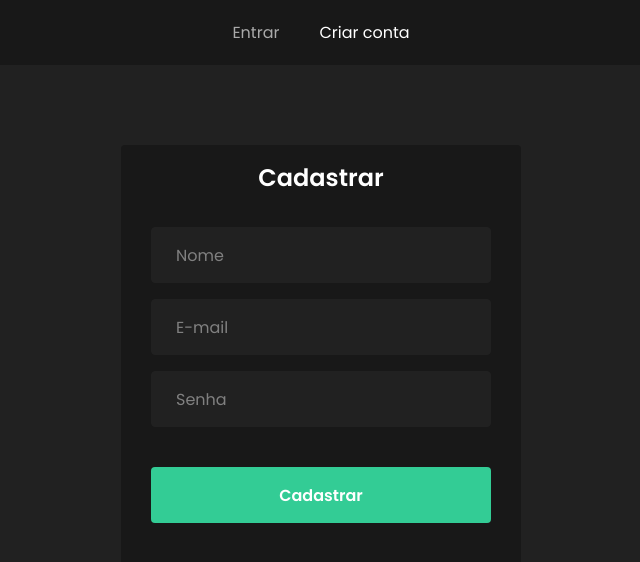
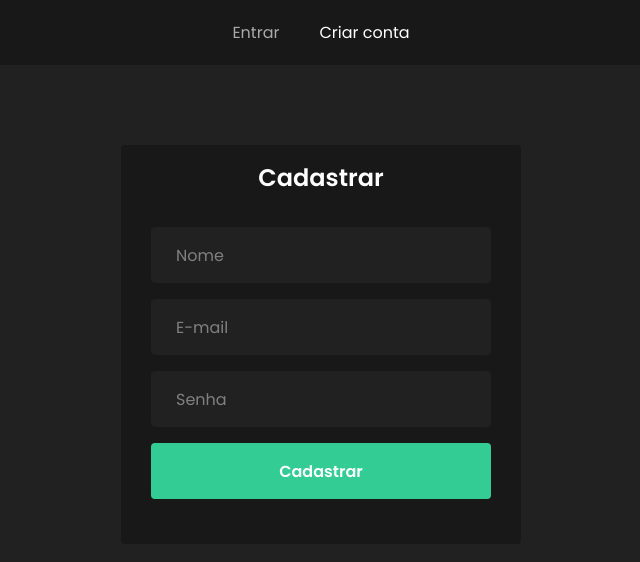
Before and after one commit to Bruno-SF-dev/dtmoney, a React (Create React App) app: page /auth/sign-up in a window 1280 px wide. Shown: the top 562 px of the page, without its empty margins (319-959 px from the left). Built offline with nearby package versions, Linux system fonts and the light colour scheme; no server answers.

Commit message:
extract Submit Button component

```diff
--- a/src/components/AuthForms/FormCreateUser/index.tsx
+++ b/src/components/AuthForms/FormCreateUser/index.tsx
@@ -24,7 +24,7 @@ export function FormCreateUser() {
   const {
     register,
     handleSubmit,
-    formState: { errors },
+    formState: { errors, isSubmitting },
   } = useForm<CreateUserFormData>({
     resolver: yupResolver(schemaValidation),
   });
@@ -34,6 +34,9 @@ export function FormCreateUser() {
     email,
     password,
   }) => {
+    await new Promise((resolve) => setTimeout(resolve, 2000));
+    // just to display the loader animation
+
     try {
       await onCreateUser({ email, password, name });
 
@@ -66,9 +69,7 @@ export function FormCreateUser() {
           error={errors.password}
         />
 
-        <button className="btn-submit" type="submit">
-          Cadastrar
-        </button>
+        <SubmitButton isSubmitting={isSubmitting}>Cadastrar</SubmitButton>
       </form>
     </Styled.FormContainer>
   );
--- a/src/components/AuthForms/FormSignIn/index.tsx
+++ b/src/components/AuthForms/FormSignIn/index.tsx
@@ -23,7 +23,7 @@ export function FormSignIn() {
   const {
     register,
     handleSubmit,
-    formState: { errors },
+    formState: { errors, isSubmitting },
   } = useForm<SignInFormData>({
     resolver: yupResolver(schemaValidation),
   });
@@ -32,6 +32,9 @@ export function FormSignIn() {
     email,
     password,
   }) => {
+    await new Promise((resolve) => setTimeout(resolve, 2000));
+    // just to display the loader animation
+
     try {
       await onSignIn({ email, password });
 
@@ -62,9 +65,7 @@ export function FormSignIn() {
           error={errors.password}
         />
 
-        <button className="btn-submit" type="submit">
-          Entrar
-        </button>
+        <SubmitButton isSubmitting={isSubmitting}>Entrar</SubmitButton>
       </form>
     </Styled.FormContainer>
   );
--- /dev/null
+++ b/src/components/SubmitButton/index.tsx
@@ -0,0 +1,18 @@
+import { ReactNode } from "react";
+import * as Styled from "./styles";
+
+interface SubmitButtonProps {
+  children: ReactNode;
+  isSubmitting?: boolean;
+}
+
+export function SubmitButton({
+  children,
+  isSubmitting = false,
+}: SubmitButtonProps) {
+  return (
+    <Styled.Container isLoading={isSubmitting} disabled={isSubmitting}>
+      <Styled.Content>{children}</Styled.Content>
+    </Styled.Container>
+  );
+}
--- /dev/null
+++ b/src/components/SubmitButton/styles.ts
@@ -0,0 +1,83 @@
+import styled, { css } from "styled-components";
+
+const loader = css`
+  // overlay
+  &::before {
+    content: "";
+    position: absolute;
+    inset: 0;
+    border-radius: 0.25rem;
+    background: rgba(0, 0, 0, 0.4);
+  }
+
+  // circle animated
+  &::after {
+    content: "";
+    position: absolute;
+    top: 50%;
+    left: 50%;
+    transform: translate(-50%, -50%);
+    width: 18px;
+    height: 18px;
+    border: 3px solid rgba(250, 250, 250, 0.9);
+    border-top-color: transparent;
+    border-radius: 50%;
+
+    animation: button-loading 0.5s infinite linear;
+
+    @keyframes button-loading {
+      to {
+        transform: translate(-50%, -50%) rotate(360deg);
+      }
+    }
+  }
+`;
+
+interface ContainerProps {
+  isLoading?: boolean;
+}
+
+export const Container = styled.button<ContainerProps>`
+  width: 100%;
+  background: var(--green);
+  border-radius: 0.25rem;
+
+  position: relative;
+
+  &:hover {
+    filter: brightness(0.9);
+  }
+
+  &:disabled {
+    opacity: 1;
+
+    &:hover {
+      filter: none;
+    }
+  }
+
+  ${({ isLoading }) =>
+    isLoading &&
+    css`
+      ${loader}
+
+      //Content component
+      & > :first-child {
+        opacity: 0;
+      }
+    `}
+`;
+
+export const Content = styled.div`
+  width: 100%;
+  height: 3.5rem;
+  padding: 0 1.5rem;
+  display: flex;
+  align-items: center;
+  justify-content: center;
+
+  font-size: 1rem;
+  font-weight: 600;
+  color: #ffffff;
+  transition: filter 0.2s;
+`;
--- a/src/styles/global.ts
+++ b/src/styles/global.ts
@@ -52,6 +52,7 @@ export const GlobalStyle = createGlobalStyle`
 
   button {
     cursor: pointer;
+    border: 0;
   }
 
   input {
@@ -70,10 +71,6 @@ export const GlobalStyle = createGlobalStyle`
       color: ${transparentize(0.3, "#aaaaaa")};
     }
 
-    & + input {
-      margin-top: 1rem;
-    }
-
     &[type="number"] {
       -moz-appearance: textfield;
     }
@@ -81,27 +78,6 @@ export const GlobalStyle = createGlobalStyle`
     &::-webkit-outer-spin-button,
     &::-webkit-inner-spin-button {
       -webkit-appearance: none;
-    }
-  }
-
-  button.btn-submit {
-    margin-top: 1.5rem;
-    width: 100%;
-    height: 3.5rem;
-    padding: 0 1.5rem;
-    border-radius: 0.25rem;
-
-    border: 0;
-    background: var(--green);
-
-    font-size: 1rem;
-    font-weight: 600;
-    color: #ffffff;
-
-    transition: filter 0.2s;
-
-    &:hover {
-      filter: brightness(0.9);
     }
   }
 
@@ -161,7 +137,7 @@ export const GlobalStyle = createGlobalStyle`
   @keyframes alert-message-enter {
     to {
       opacity: 1;
-    transform: translateY(0);
+      transform: translateY(0);
     }
   }
 
```
